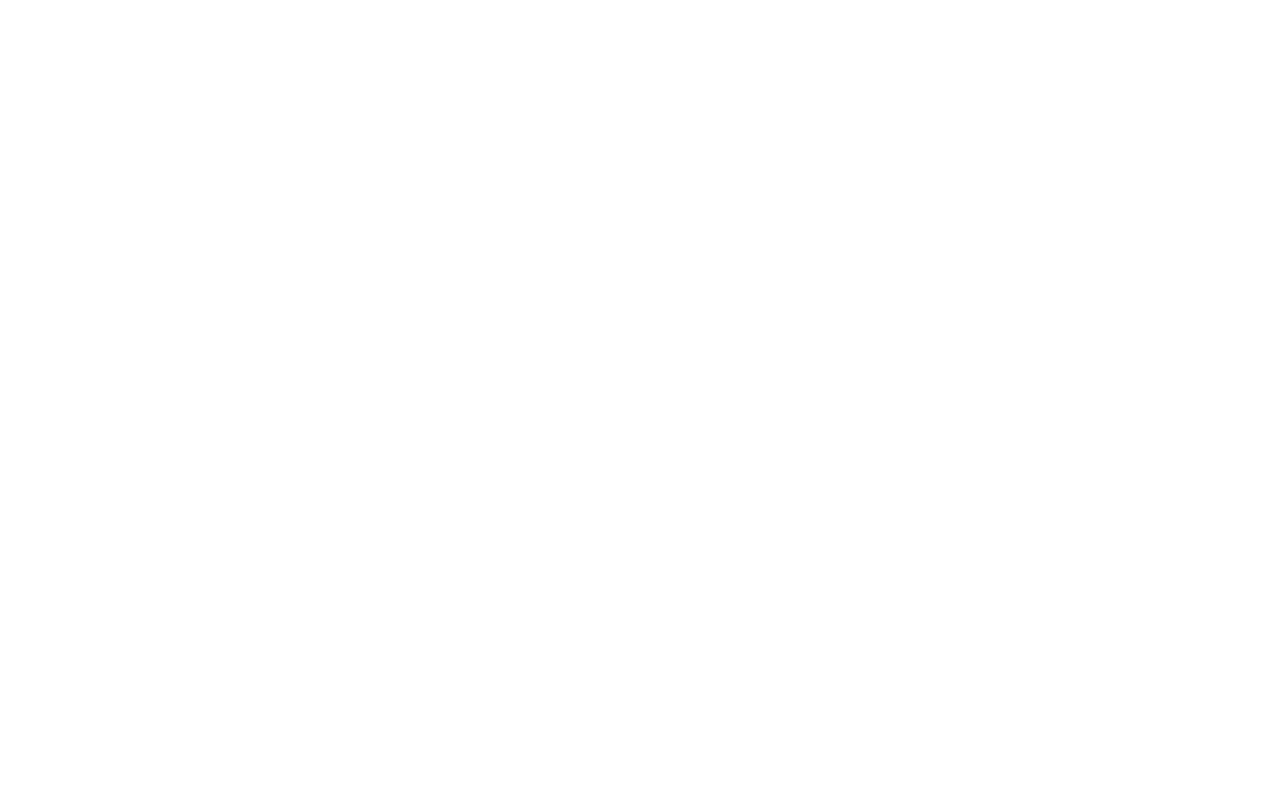
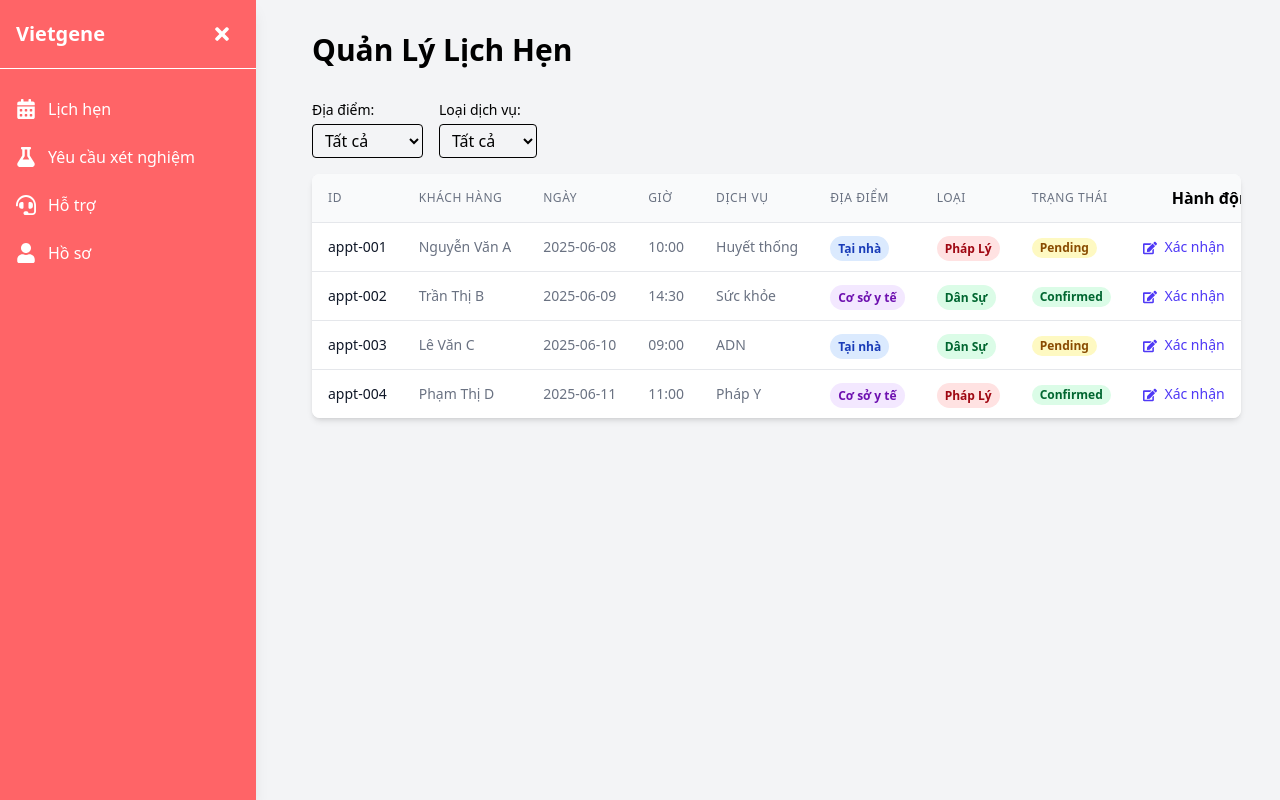
Before and after one commit to htp2003/vietgene-laboratory, a React (Vite) app: page /staff in a window 1280 px wide. Before the commit this address had no page. Built offline with nearby package versions, Linux system fonts and the light colour scheme.

Commit message:
styling appointment

```diff
--- a/package.json
+++ b/package.json
@@ -10,9 +10,12 @@
     "preview": "vite preview"
   },
   "dependencies": {
+    "@emotion/react": "^11.14.0",
+    "@emotion/styled": "^11.14.0",
     "@headlessui/react": "^2.2.4",
     "@heroicons/react": "^2.2.0",
     "@hookform/resolvers": "^5.0.1",
+    "@mui/material": "^7.1.1",
     "@tailwindcss/forms": "^0.5.10",
     "@tailwindcss/vite": "^4.1.7",
     "lucide-react": "^0.511.0",
--- a/src/pages/staff/layout.tsx
+++ b/src/layouts/StaffLayout/StaffLayout.tsx
@@ -20,7 +20,7 @@ const StaffLayout: React.FC<StaffLayoutProps> = ({ children }) => {
   const navLinks = [
     {
       name: "Lịch hẹn",
-      href: "/staff/appointments",
+      href: "/staff",
       icon: <FaCalendarAlt size={20} />,
     },
     {
--- a/src/pages/staff/appointment.tsx
+++ b/src/pages/staff/appointment.tsx
@@ -1,5 +1,5 @@
-import React from 'react';
-import StaffLayout from './layout'; // Import layout component
+import React, { useState } from 'react';
+import StaffLayout from '../../layouts/StaffLayout/StaffLayout'; // Import layout component
 import { FaEdit, FaTrash } from 'react-icons/fa'; // Thêm icon cho actions
 
 interface Appointment {
@@ -7,74 +7,105 @@ interface Appointment {
   customerName: string;
   date: string;
   time: string;
-  serviceType: string;
+  serviceType: string; // Tên dịch vụ
   status: 'Pending' | 'Confirmed' | 'Cancelled' | 'Completed';
+  locationType: 'Tại nhà' | 'Cơ sở y tế';
+  legalType: 'Pháp Lý' | 'Dân Sự';
 }
 
+const appointmentsData: Appointment[] = [
+  { id: 'appt-001', customerName: 'Nguyễn Văn A', date: '2025-06-08', time: '10:00', serviceType: 'Huyết thống', status: 'Pending', locationType: 'Tại nhà', legalType: 'Pháp Lý' },
+  { id: 'appt-002', customerName: 'Trần Thị B', date: '2025-06-09', time: '14:30', serviceType: 'Sức khỏe', status: 'Confirmed', locationType: 'Cơ sở y tế', legalType: 'Dân Sự' },
+  { id: 'appt-003', customerName: 'Lê Văn C', date: '2025-06-10', time: '09:00', serviceType: 'ADN', status: 'Pending', locationType: 'Tại nhà', legalType: 'Dân Sự' },
+  { id: 'appt-004', customerName: 'Phạm Thị D', date: '2025-06-11', time: '11:00', serviceType: 'Pháp Y', status: 'Confirmed', locationType: 'Cơ sở y tế', legalType: 'Pháp Lý' },
+];
+
 const StaffAppointments: React.FC = () => {
-  const appointments: Appointment[] = [
-    { id: 'appt-001', customerName: 'Nguyễn Văn A', date: '2023-10-27', time: '10:00', serviceType: 'Huyết thống', status: 'Pending' },
-    { id: 'appt-002', customerName: 'Trần Thị B', date: '2023-10-27', time: '14:30', serviceType: 'Sức khỏe', status: 'Confirmed' },
-  ];
+  const [locationFilter, setLocationFilter] = useState<'Tất cả' | 'Tại nhà' | 'Cơ sở y tế'>('Tất cả');
+  const [legalFilter, setLegalFilter] = useState<'Tất cả' | 'Pháp Lý' | 'Dân Sự'>('Tất cả');
+
+  const appointments = appointmentsData.filter((a) => {
+    return (locationFilter === 'Tất cả' || a.locationType === locationFilter) &&
+      (legalFilter === 'Tất cả' || a.legalType === legalFilter);
+  });
 
   return (
-    <StaffLayout>
+    <>
       <h1 className="text-3xl font-bold mb-8">Quản Lý Lịch Hẹn</h1>
+      <div className="flex gap-4 mb-4">
+        <div>
+          <label className="block text-sm font-medium mb-1">Địa điểm:</label>
+          <select
+            className="border rounded px-2 py-1"
+            value={locationFilter}
+            onChange={e => setLocationFilter(e.target.value as any)}
+          >
+            <option value="Tất cả">Tất cả</option>
+            <option value="Tại nhà">Tại nhà</option>
+            <option value="Cơ sở y tế">Cơ sở y tế</option>
+          </select>
+        </div>
+        <div>
+          <label className="block text-sm font-medium mb-1">Loại dịch vụ:</label>
+          <select
+            className="border rounded px-2 py-1"
+            value={legalFilter}
+            onChange={e => setLegalFilter(e.target.value as any)}
+          >
+            <option value="Tất cả">Tất cả</option>
+            <option value="Pháp Lý">Pháp Lý</option>
+            <option value="Dân Sự">Dân Sự</option>
+          </select>
+        </div>
+      </div>
       <div className="bg-white shadow-md rounded-lg overflow-hidden">
         <table className="min-w-full divide-y divide-gray-200">
           <thead className="bg-gray-50">
             <tr>
-              <th scope="col" className="px-6 py-3 text-left text-xs font-medium text-gray-500 uppercase tracking-wider">
-                ID
-              </th>
-              <th scope="col" className="px-6 py-3 text-left text-xs font-medium text-gray-500 uppercase tracking-wider">
-                Khách hàng
-              </th>
-              <th scope="col" className="px-6 py-3 text-left text-xs font-medium text-gray-500 uppercase tracking-wider">
-                Ngày
-              </th>
-              <th scope="col" className="px-6 py-3 text-left text-xs font-medium text-gray-500 uppercase tracking-wider">
-                Giờ
-              </th>
-              <th scope="col" className="px-6 py-3 text-left text-xs font-medium text-gray-500 uppercase tracking-wider">
-                Dịch vụ
-              </th>
-              <th scope="col" className="px-6 py-3 text-left text-xs font-medium text-gray-500 uppercase tracking-wider">
-                Trạng thái
-              </th>
-              <th scope="col" className="relative px-6 py-3">
-                Hành động
-              </th>
+              <th scope="col" className="px-4 py-3 text-left text-xs font-medium text-gray-500 uppercase tracking-wider">ID</th>
+              <th scope="col" className="px-4 py-3 text-left text-xs font-medium text-gray-500 uppercase tracking-wider">Khách hàng</th>
+              <th scope="col" className="px-4 py-3 text-left text-xs font-medium text-gray-500 uppercase tracking-wider">Ngày</th>
+              <th scope="col" className="px-4 py-3 text-left text-xs font-medium text-gray-500 uppercase tracking-wider">Giờ</th>
+              <th scope="col" className="px-4 py-3 text-left text-xs font-medium text-gray-500 uppercase tracking-wider">Dịch vụ</th>
+              <th scope="col" className="px-4 py-3 text-left text-xs font-medium text-gray-500 uppercase tracking-wider">Địa điểm</th>
+              <th scope="col" className="px-4 py-3 text-left text-xs font-medium text-gray-500 uppercase tracking-wider">Loại</th>
+              <th scope="col" className="px-4 py-3 text-left text-xs font-medium text-gray-500 uppercase tracking-wider">Trạng thái</th>
+              <th scope="col" className="relative px-4 py-3">Hành động</th>
             </tr>
           </thead>
           <tbody className="bg-white divide-y divide-gray-200">
             {appointments.map((appointment) => (
               <tr key={appointment.id}>
-                <td className="px-6 py-4 whitespace-nowrap text-sm font-medium text-gray-900">
-                  {appointment.id}
+                <td className="px-4 py-3 whitespace-nowrap text-sm font-medium text-gray-900">{appointment.id}</td>
+                <td className="px-4 py-3 whitespace-nowrap text-sm text-gray-500">{appointment.customerName}</td>
+                <td className="px-4 py-3 whitespace-nowrap text-sm text-gray-500">{appointment.date}</td>
+                <td className="px-4 py-3 whitespace-nowrap text-sm text-gray-500">{appointment.time}</td>
+                <td className="px-4 py-3 whitespace-nowrap text-sm text-gray-500">{appointment.serviceType}</td>
+                <td className="px-4 py-3 whitespace-nowrap">
+                  <span className={`px-2 py-1 text-xs rounded-full font-semibold ${
+                    appointment.locationType === 'Tại nhà' ? 'bg-blue-100 text-blue-800' : 'bg-purple-100 text-purple-800'
+                  }`}>
+                    {appointment.locationType}
+                  </span>
                 </td>
-                <td className="px-6 py-4 whitespace-nowrap text-sm text-gray-500">
-                  {appointment.customerName}
+                <td className="px-4 py-3 whitespace-nowrap">
+                  <span className={`px-2 py-1 text-xs rounded-full font-semibold ${
+                    appointment.legalType === 'Pháp Lý' ? 'bg-red-100 text-red-800' : 'bg-green-100 text-green-800'
+                  }`}>
+                    {appointment.legalType}
+                  </span>
                 </td>
-                <td className="px-6 py-4 whitespace-nowrap text-sm text-gray-500">
-                  {appointment.date}
-                </td>
-                <td className="px-6 py-4 whitespace-nowrap text-sm text-gray-500">
-                  {appointment.time}
-                </td>
-                <td className="px-6 py-4 whitespace-nowrap text-sm text-gray-500">
-                  {appointment.serviceType}
-                </td>
-                <td className="px-6 py-4 whitespace-nowrap text-sm">
+                <td className="px-4 py-3 whitespace-nowrap text-sm">
                   <span className={`px-2 inline-flex text-xs leading-5 font-semibold rounded-full ${
                     appointment.status === 'Confirmed' ? 'bg-green-100 text-green-800' :
                     appointment.status === 'Pending' ? 'bg-yellow-100 text-yellow-800' :
+                    appointment.status === 'Completed' ? 'bg-blue-100 text-blue-800' :
                     'bg-gray-100 text-gray-800'
                   }`}>
                     {appointment.status}
                   </span>
                 </td>
-                <td className="px-6 py-4 whitespace-nowrap text-right text-sm font-medium">
+                <td className="px-4 py-3 whitespace-nowrap text-right text-sm font-medium">
                   <button className="text-indigo-600 hover:text-indigo-900 mr-4">
                     <FaEdit className="inline-block mr-1" /> Xác nhận
                   </button>
@@ -87,7 +118,7 @@ const StaffAppointments: React.FC = () => {
           </tbody>
         </table>
       </div>
-    </StaffLayout>
+    </>
   );
 };
 
--- /dev/null
+++ b/src/pages/staff/confirm-home-appointment.tsx
@@ -0,0 +1,107 @@
+import React, { useState } from 'react';
+import { Box, Button, Step, StepLabel, Stepper, Typography, Paper } from '@mui/material';
+
+// Giả lập dữ liệu lịch đặt xét nghiệm tại nhà
+const mockAppointment = {
+  id: 'APT12345',
+  customerName: 'Nguyễn Văn A',
+  address: '123 Đường ABC, Quận 1, TP.HCM',
+  testType: 'PCR Covid-19',
+  phone: '0901234567',
+  preferredDate: '2025-06-08',
+  preferredTime: '09:00-11:00',
+  status: 'Chờ xác nhận',
+};
+
+const steps = ['Xem chi tiết', 'Xác nhận & phân công giao kit', 'Cập nhật trạng thái'];
+
+const ConfirmHomeAppointment: React.FC = () => {
+  const [activeStep, setActiveStep] = useState(0);
+  const [deliveryPerson, setDeliveryPerson] = useState('');
+  const [status, setStatus] = useState(mockAppointment.status);
+
+  const handleNext = () => {
+    if (activeStep === 1 && !deliveryPerson) {
+      alert('Vui lòng nhập tên nhân viên giao kit!');
+      return;
+    }
+    if (activeStep === 2) {
+      setStatus('Đã xác nhận & đang giao kit');
+    }
+    setActiveStep((prev) => prev + 1);
+  };
+
+  const handleBack = () => {
+    setActiveStep((prev) => prev - 1);
+  };
+
+  return (
+    <Box maxWidth={600} mx="auto" mt={4}>
+      <Typography variant="h5" mb={2} fontWeight={700} textAlign="center">
+        Xác nhận lịch xét nghiệm tại nhà
+      </Typography>
+      <Stepper activeStep={activeStep} alternativeLabel>
+        {steps.map((label) => (
+          <Step key={label}>
+            <StepLabel>{label}</StepLabel>
+          </Step>
+        ))}
+      </Stepper>
+      <Paper elevation={3} sx={{ p: 3, mt: 4 }}>
+        {activeStep === 0 && (
+          <>
+            <Typography variant="subtitle1" fontWeight={600}>Thông tin khách hàng</Typography>
+            <Typography>Họ tên: {mockAppointment.customerName}</Typography>
+            <Typography>Địa chỉ: {mockAppointment.address}</Typography>
+            <Typography>Điện thoại: {mockAppointment.phone}</Typography>
+            <Typography>Loại xét nghiệm: {mockAppointment.testType}</Typography>
+            <Typography>Thời gian mong muốn: {mockAppointment.preferredDate} ({mockAppointment.preferredTime})</Typography>
+            <Typography>Trạng thái: {status}</Typography>
+          </>
+        )}
+        {activeStep === 1 && (
+          <>
+            <Typography variant="subtitle1" fontWeight={600} mb={2}>
+              Xác nhận & phân công giao kit
+            </Typography>
+            <label>
+              Nhập tên nhân viên giao kit:
+              <input
+                type="text"
+                value={deliveryPerson}
+                onChange={(e) => setDeliveryPerson(e.target.value)}
+                style={{ marginLeft: 10, padding: 4, borderRadius: 4, border: '1px solid #ccc' }}
+              />
+            </label>
+            <Typography mt={2}>Trạng thái hiện tại: {status}</Typography>
+          </>
+        )}
+        {activeStep === 2 && (
+          <>
+            <Typography variant="subtitle1" fontWeight={600} mb={2}>
+              Cập nhật trạng thái
+            </Typography>
+            <Typography>Đã xác nhận, nhân viên <b>{deliveryPerson}</b> sẽ giao kit đến khách hàng.</Typography>
+            <Typography mt={2}>Trạng thái: <b>{status}</b></Typography>
+          </>
+        )}
+        <Box mt={4} display="flex" justifyContent="space-between">
+          <Button disabled={activeStep === 0} onClick={handleBack} variant="outlined">
+            Quay lại
+          </Button>
+          {activeStep < steps.length - 1 ? (
+            <Button onClick={handleNext} variant="contained">
+              Tiếp tục
+            </Button>
+          ) : (
+            <Button variant="contained" color="success" disabled>
+              Đã hoàn tất
+            </Button>
+          )}
+        </Box>
+      </Paper>
+    </Box>
+  );
+};
+
+export default ConfirmHomeAppointment;
--- a/src/useRouteElements.tsx
+++ b/src/useRouteElements.tsx
@@ -16,6 +16,9 @@ import AdminLayout from "./layouts/AdminLayout/AdminLayout";
 import AdminDashboard from "./pages/admin/AdminDashboard";
 import ServicesManagement from "./pages/admin/ServicesManagement";
 import BlogManagement from "./pages/admin/BlogManagement";
+import StaffAppointments from "./pages/staff/appointment";
+import StaffLayout from "./layouts/StaffLayout/StaffLayout";
+import ConfirmHomeAppointment from "./pages/staff/confirm-home-appointment";
 export default function useRouteElements() {
   const routeElemets = useRoutes([
     {
@@ -129,6 +132,24 @@ export default function useRouteElements() {
         </AdminLayout>
       ),
     },
+
+    // Staff
+    {
+      path: "/staff",
+      element: (
+        <StaffLayout>
+          <StaffAppointments/>
+        </StaffLayout>
+      ),
+    },
+    {
+      path: "/staff/test-requests",
+      element: (
+        <StaffLayout>
+          <ConfirmHomeAppointment/>
+        </StaffLayout>
+      ),
+    },
   ]);
   return routeElemets;
 }
```
Also changed, not shown: 2 other files (tests, documents, lock files or other folders).
